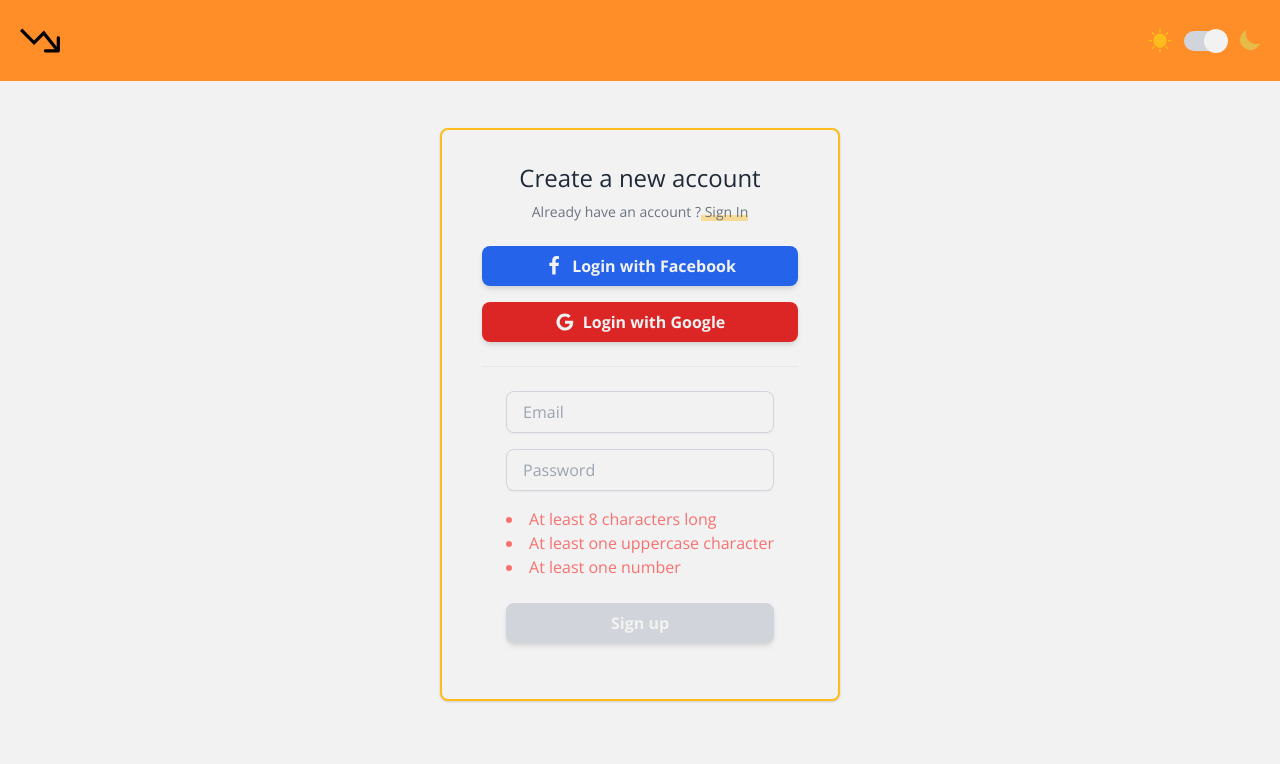
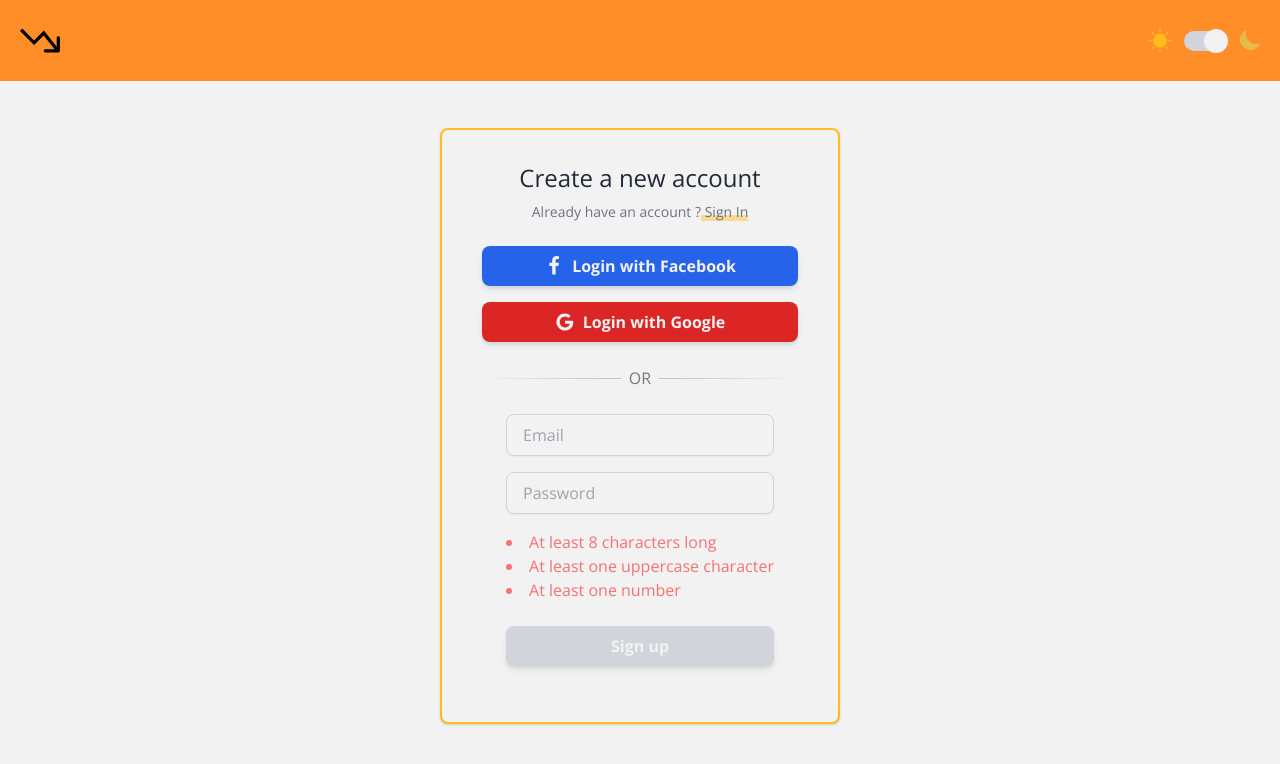
Before and after one commit to paolotiu/shopee-price-tracker, a Next.js app in the folder app/: page /signup in a window 1280 px wide. Shown: the top 764 px of the page. Built offline with nearby package versions, Linux system fonts and the light colour scheme; no server answers.

Commit message:
added blob option

```diff
--- a/app/pages/home/item/[id].tsx
+++ b/app/pages/home/item/[id].tsx
@@ -74,9 +74,9 @@ export const Item = ({ id }: Props) => {
   console.log(isMobileRef.current);
   return (
     <Layout title={item?.name} showLogo={false} showLogin={false}>
-      <MainContent>
-        <div className="flex justify-center px-3 pb-10">
-          <div className="flex flex-col justify-between w-full max-w-screen-md ">
+      <MainContent showBottomBlob={isMobileRef.current}>
+        <div className="flex justify-center px-3 ">
+          <div className="flex flex-col justify-between w-full max-w-screen-md pb-10">
             <div>
               <h1 className="text-2xl font-bold">{item?.name}</h1>
               {item?.description && (
@@ -168,11 +168,18 @@ export const Item = ({ id }: Props) => {
               </p>
             </div>
             <div className="flex justify-between w-full">
-              <Button accent filled onClick={() => setIsModalOpen(true)}>
+              <Button
+                accent
+                filled
+                onClick={() => setIsModalOpen(true)}
+                aria-label="add price target"
+              >
                 Add A Target
               </Button>
               <a href={item?.urls[0]} target="_blank">
-                <Button accent>Visit Shop</Button>
+                <Button aria-label="Visit shop" accent>
+                  Visit Shop
+                </Button>
               </a>
             </div>
           </div>
--- a/app/styles/custom.css
+++ b/app/styles/custom.css
@@ -43,6 +43,36 @@
   opacity: 0;
 }
 
+.hr-text {
+  line-height: 1em;
+  position: relative;
+  outline: 0;
+  border: 0;
+  color: black;
+  text-align: center;
+  height: 1.5em;
+  opacity: 0.5;
+}
+
+.hr-text:before {
+  content: "";
+  background: linear-gradient(to right, transparent, #818078, transparent);
+  position: absolute;
+  left: 0;
+  top: 50%;
+  width: 100%;
+  height: 1px;
+}
+.hr-text:after {
+  content: attr(data-content);
+  position: relative;
+  display: inline-block;
+  color: black;
+
+  padding: 0 0.5em;
+  line-height: 1.5em;
+  background-color: inherit;
+}
 @media only screen and (min-width: 768px) {
   .card-container {
     grid-template-columns: repeat(auto-fit, minmax(350px, 1fr));
```
